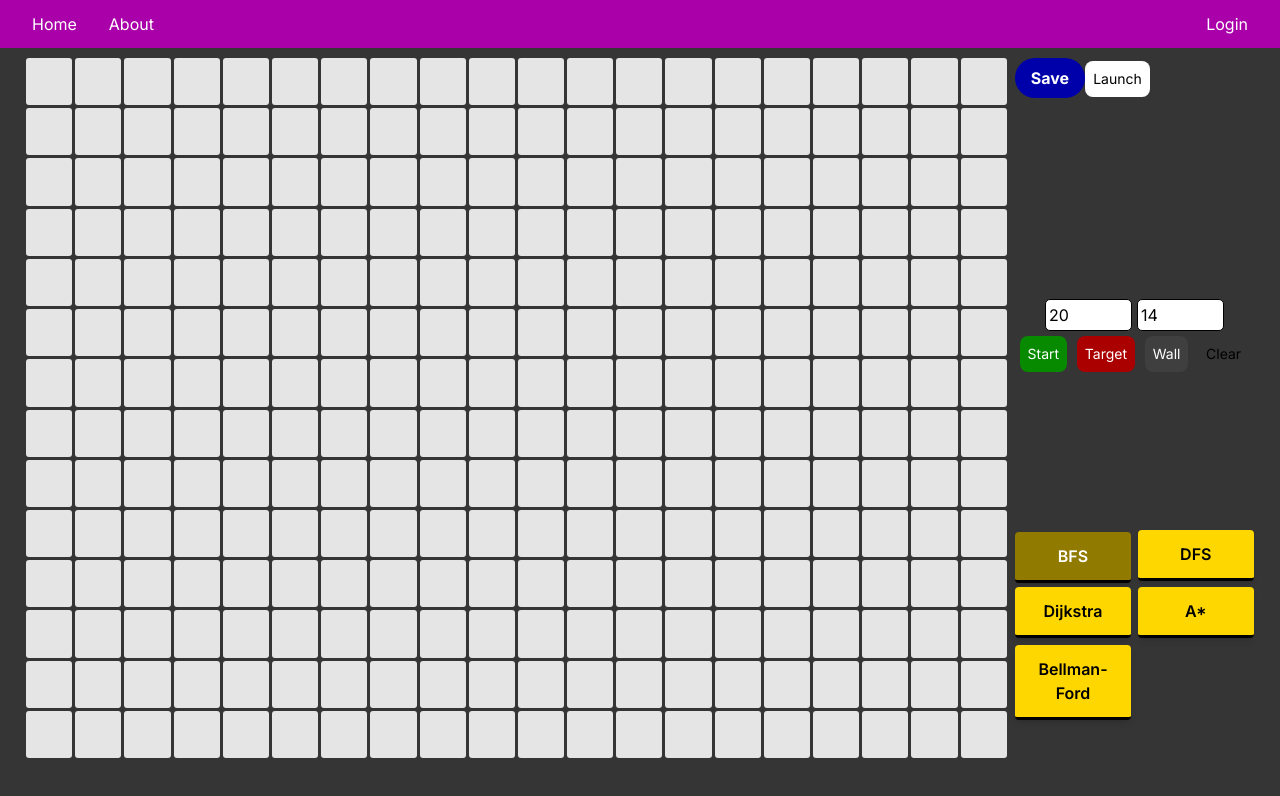
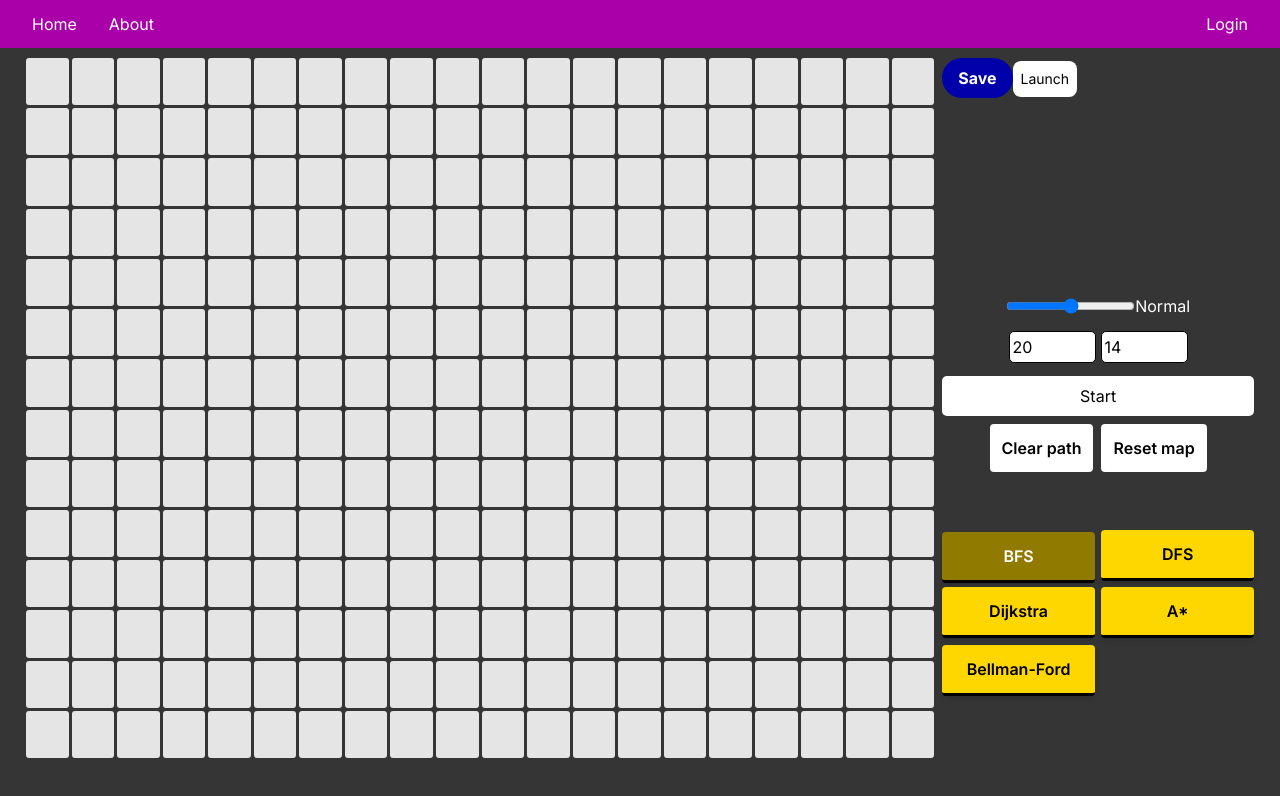
Before and after one commit to martins021/pathfinder, a Next.js app: page /map in a window 1280 px wide. Shown: the top 796 px of the page. Built offline with nearby package versions, Linux system fonts and the light colour scheme.

Commit message:
map controls section WIP

```diff
--- a/src/app/components/controls.jsx
+++ b/src/app/components/controls.jsx
@@ -1,22 +1,122 @@
 "use client"
-import React, { useContext, useEffect, useState } from "react";
+import React, { useState } from "react";
 import SizeController from "./sizeController";
+import ToolsSelect from "./dropdowns/tools";
+import Slider from "./sliders/slider";
 
+const toolOptions = [
+  {
+    label: "Start",
+    value: "start",
+    description: "Sets starting node"
+  },
+  {
+    label: "Target",
+    value: "target",
+    description: "Sets target node"
+  },
+  {
+    label: "Wall",
+    value: "wall",
+    description: "Creates a wall node"
+  },
+  {
+    label: "Clear",
+    value: "empty",
+    description: "Sets node to empty"
+  }
+]
 
-const Controls = ({ tool, setTool, mapSize, setMapSize }) => {
+const speedOptions = ["Slowest", "Slow", "Normal", "Fast", "Fastest"]
+
+const Controls = ({
+  tool,
+  setTool,
+  mapSize,
+  setMapSize,
+  createMap,
+  mapData,
+  setMapData,
+  setAnimationSpeed
+}) => {
+  const [speedLabel, setSpeedLabel] = useState("Normal")
+
+  const handleResetMap = () => {
+    createMap();
+  }
+
+  const handleClearPath = () => {
+    const withoutPath = mapData.map(node => {
+      if(node.state === 'visited' || node.state === 'path'){
+        return ({
+          ...node,
+          state: 'empty'
+        });
+      }
+      return node;
+    })
+
+    setMapData(withoutPath);
+  }
+
+  const handleSpeedChange = (value) => {
+    switch (value) {
+      case "0":
+        setAnimationSpeed(0.0768);
+        setSpeedLabel("Slowest");
+        break;
+      case "25":
+        setAnimationSpeed(0.048);
+        setSpeedLabel("Slow");
+        break;
+      case "50":
+        setAnimationSpeed(0.03);
+        setSpeedLabel("Normal");
+        break;
+      case "75":
+        setAnimationSpeed(0.012);
+        setSpeedLabel("Fast");
+        break;
+      default:
+        setAnimationSpeed(0.0048);
+        setSpeedLabel("Fastest");
+        break;
+    }
+  }
+
   return (
-    <>
-     <SizeController
-        mapSize={mapSize}
-        setMapSize={setMapSize}
-     />
-     <div style={{ display: "flex", justifyContent: "space-around" }}>
-      <button onClick={() => setTool("start")} className="text-customWhite bg-customGreen rounded-lg text-sm p-2">Start</button>
-      <button onClick={() => setTool("target")} className="text-customWhite bg-customRed rounded-lg  text-sm p-2">Target</button>
-      <button onClick={() => setTool("wall")} className="text-customWhite bg-customGray rounded-lg  text-sm p-2">Wall</button>
-      <button onClick={() => setTool("empty")} className="rounded-lg  text-sm p-2">Clear</button>
-     </div>
-    </>
+    <div className="flex flex-col justify-center items-center gap-2">
+      <div className="flex flex-row justify-between pl-16 pr-16" style={{ width: "100%" }}>
+        <Slider
+          options={speedOptions}
+          handleChange={handleSpeedChange}
+        />
+        <div className="text-customWhite">{speedLabel}</div>
+      </div>
+      <SizeController
+          mapSize={mapSize}
+          setMapSize={setMapSize}
+      />
+      <ToolsSelect
+        tool={tool}
+        setTool={setTool}
+        toolOptions={toolOptions}
+      />
+      <div className="flex flex-row gap-2">
+        <button
+          onClick={handleClearPath}
+          className="rounded p-3 text-md font-semibold bg-customWhite hover:bg-customHoverGray"
+        >
+          Clear path
+        </button>
+        <button
+          onClick={handleResetMap}
+          className="rounded p-3 text-md font-semibold bg-customWhite hover:bg-customHoverGray"
+        >
+          Reset map
+        </button>
+      </div>
+    </div>
   );
 }
 
--- /dev/null
+++ b/src/app/components/dropdowns/tools.jsx
@@ -0,0 +1,28 @@
+import React, { useState } from "react";
+import styles from "../../styles/toolsSelect.module.css"
+
+const ToolsSelect = ({ tool, setTool, toolOptions }) => {
+  const [open, setOpen] = useState(false);
+
+  return (
+    <div
+      className={styles.dropdown}
+      onClick={() => setOpen(!open)}
+      onMouseLeave={() => setOpen(false)}
+    >
+      <button className={styles.triggerBtn}>
+        {toolOptions.find(opt => opt.value === tool).label}
+      </button>
+      {open && <div className={styles.dropdownContent}>
+        {toolOptions.map(opt => (
+          <div className={styles.toolsOption} onClick={() => setTool(opt.value)}>
+            <p>{opt.label}</p>
+            <p className="text-xs text-customFadedGray">{opt.description}</p>
+          </div>
+        ))}
+      </div>}
+    </div>
+  )
+}
+
+export default ToolsSelect;
--- /dev/null
+++ b/src/app/components/sliders/slider.jsx
@@ -0,0 +1,23 @@
+import React from "react";
+
+const Slider = ({ handleChange, options }) => {
+  return (
+    <>
+      <input
+        type="range"
+        min="0"
+        max="100"
+        step="25"
+        list="steplist"
+        onChange={(e) => handleChange(e.target.value)}
+      />
+      <datalist id="steplist">
+        {options.map(opt => {
+          <option>{opt}</option>
+        })}
+      </datalist>
+    </>
+  )
+};
+
+export default Slider;
--- a/src/app/map/page.js
+++ b/src/app/map/page.js
@@ -24,6 +24,8 @@ const PlayGround = () => {
       }
     }
     setMapData(data)
+    setStart(null);
+    setTarget(null);
   }
 
   useEffect(() => {
@@ -63,6 +65,11 @@ const PlayGround = () => {
           setTool={setTool}
           mapSize={mapSize}
           setMapSize={setMapSize}
+          createMap={createMap}
+          mapData={mapData}
+          setMapData={setMapData}
+          animationSpeed={animationSpeed}
+          setAnimationSpeed={setAnimationSpeed}
         />
       </div>
       <div className={styles.algorithmsTile}>
--- /dev/null
+++ b/src/app/styles/toolsSelect.module.css
@@ -0,0 +1,38 @@
+.dropdown {
+  position: relative;
+  display: inline-block;
+  width: 100%;
+}
+.triggerBtn {
+  width: 100%;
+  padding: 8px 32px 8px 32px;
+  border-radius: 5px;
+  cursor: pointer;
+  background-color: rgb(255, 255, 255);
+  color: rgb(0, 0, 0);
+}
+.triggerBtn:hover {
+  border-radius: 5px 5px 0 0;
+}
+.dropdownContent {
+  width: 100%;
+  border-radius: 0 0 5px 5px;
+  display: none;
+  position: absolute;
+  background-color: white;
+  z-index: 1;
+  display: block;
+  overflow-y: scroll;
+  max-height: 200px;
+}
+.dropdown:hover .triggerBtn {
+  background-color: rgb(207, 207, 207);
+}
+.toolsOption {
+  padding: 8px 0 8px 0;
+  text-align: center;
+  cursor: pointer;
+}
+.toolsOption:hover {
+  background-color: rgb(207, 207, 207);
+}
--- a/tailwind.config.js
+++ b/tailwind.config.js
@@ -18,6 +18,8 @@ module.exports = {
       customGreen:'rgb(7, 137, 0)',
       customRed:'rgb(170, 0, 0)',
       customGray:'rgb(63, 63, 63)',
+      customHoverGray:'rgb(207, 207, 207)',
+      customFadedGray: 'rgb(63, 63, 63, 0.5)',
       customWhite:'rgb(255, 255, 255)',
       customViolet:'rgb(170, 0, 170)',
       customBlue:'rgb(0, 0, 170)',
```
